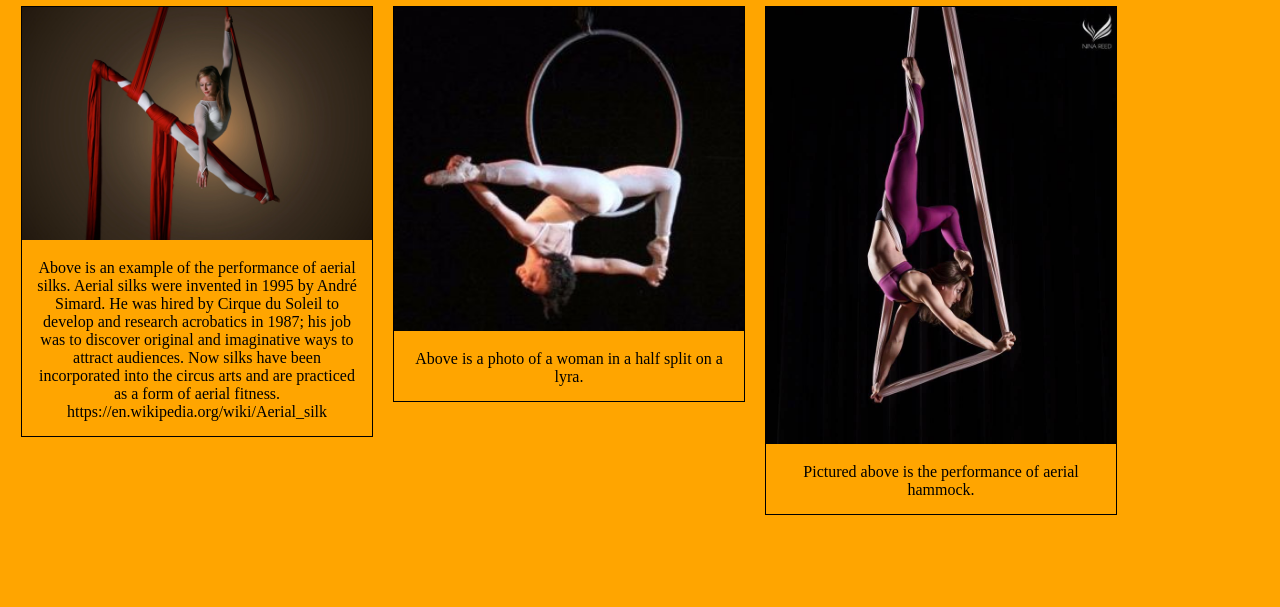
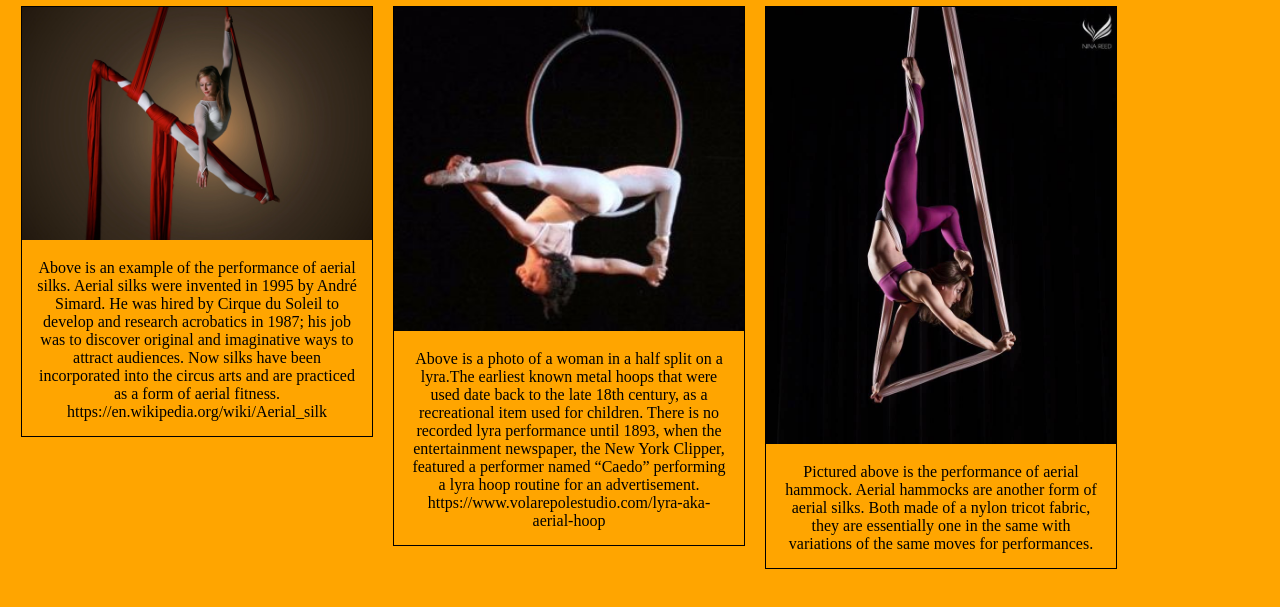
Before and after one commit to coder123n/cirque-craze, a plain HTML site: page index.html in a window 1280 px wide. Shown: the part 129-736 px from the top of the page. Drawn offline with Linux system fonts and the light colour scheme.

Commit message:
Update index.html

```diff
--- a/index.html
+++ b/index.html
@@ -62,12 +62,21 @@
 
 <div class="gallery">
     <img src="lyra.jpg" alt="woman wearing red body suit in half split pose on aerial lyra hoop" width=300 height=278>
-  <div class="desc">Above is a photo of a woman in a half split on a lyra.</div>
+  <div class="desc">Above is a photo of a woman in a half split on a lyra.The earliest known
+    metal hoops that were used date back to the late 18th century, as a recreational item used
+    for children. There is no recorded lyra performance until 1893, when the entertainment
+    newspaper, the New York Clipper, featured a performer named “Caedo” performing a lyra
+    hoop routine for an advertisement.
+    https://www.volarepolestudio.com/lyra-aka-aerial-hoop
+  </div>
 </div>
 
 <div class="gallery">
      <img src="hammock.jpg" alt="woman in upside down pose on pink aerial hammock" width=350 height=480>
-  <div class="desc">Pictured above is the performance of aerial hammock.</div>
+  <div class="desc">Pictured above is the performance of aerial hammock. Aerial hammocks are another
+    form of aerial silks. Both made of a nylon tricot fabric, they are essentially one in the same
+    with variations of the same moves for performances.
+  </div>
 </div>
 
  </body>
```
